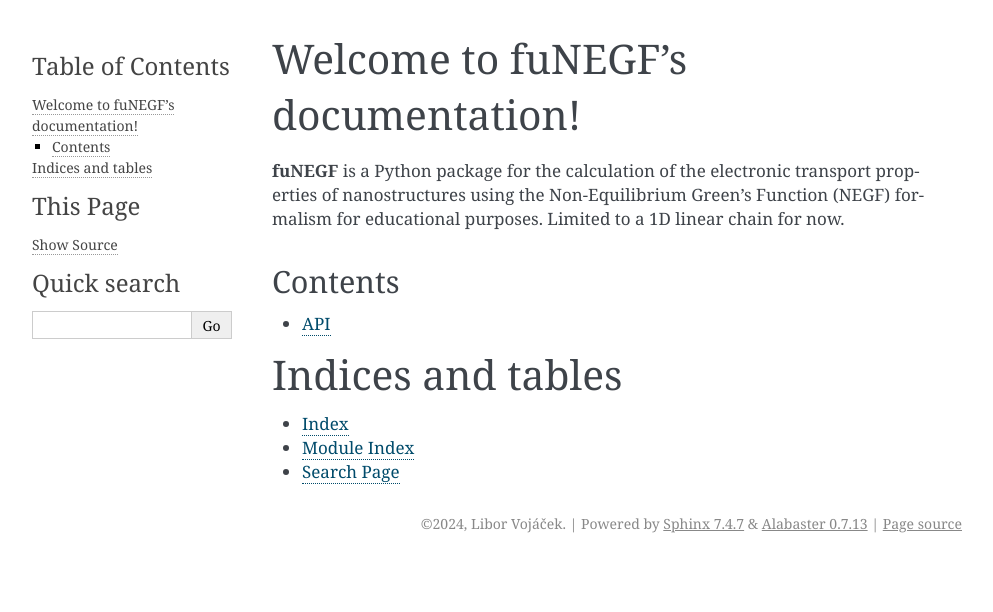
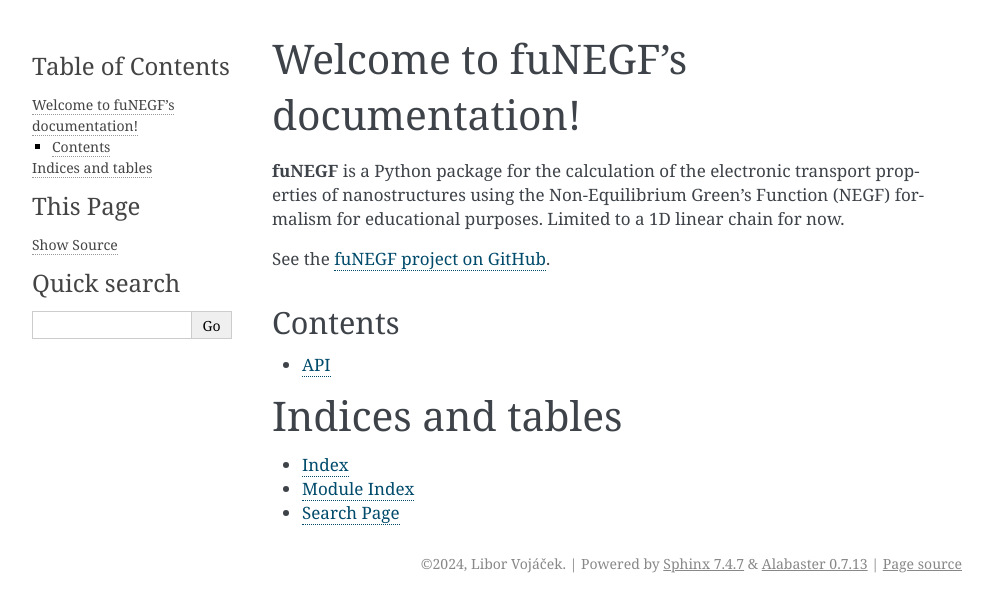
Before and after one commit to liborsold/fuNEGF, a Sphinx documentation site: the page built from docs/source/index.rst, in a window 1280 px wide. Shown: the top 612 px of the page, without its empty margins (148-1141 px from the left). Built offline with Sphinx 7.4.7, drawn with Linux system fonts in a browser that asks for light colours; some of the changed lines change nothing that is shown.

Commit message:
update documentation

```diff
--- a/docs/source/conf.py
+++ b/docs/source/conf.py
@@ -7,7 +7,7 @@
 # INCLUDE package in path
 import os
 import sys
-sys.path.insert(0, '../../src/')
+sys.path.insert(0, os.path.abspath('../../src/'))
 
 # -- Project information -----------------------------------------------------
 # https://www.sphinx-doc.org/en/master/usage/configuration.html#project-information
--- a/docs/source/index.rst
+++ b/docs/source/index.rst
@@ -7,6 +7,8 @@
 ==================================
 
 **fuNEGF** is a Python package for the calculation of the electronic transport properties of nanostructures using the Non-Equilibrium Green's Function (NEGF) formalism for educational purposes. Limited to a 1D linear chain for now.
+
+See the `fuNEGF project on GitHub <https://github.com/liborsold/fuNEGF/tree/master>`_.
 
 Contents
 --------
```
